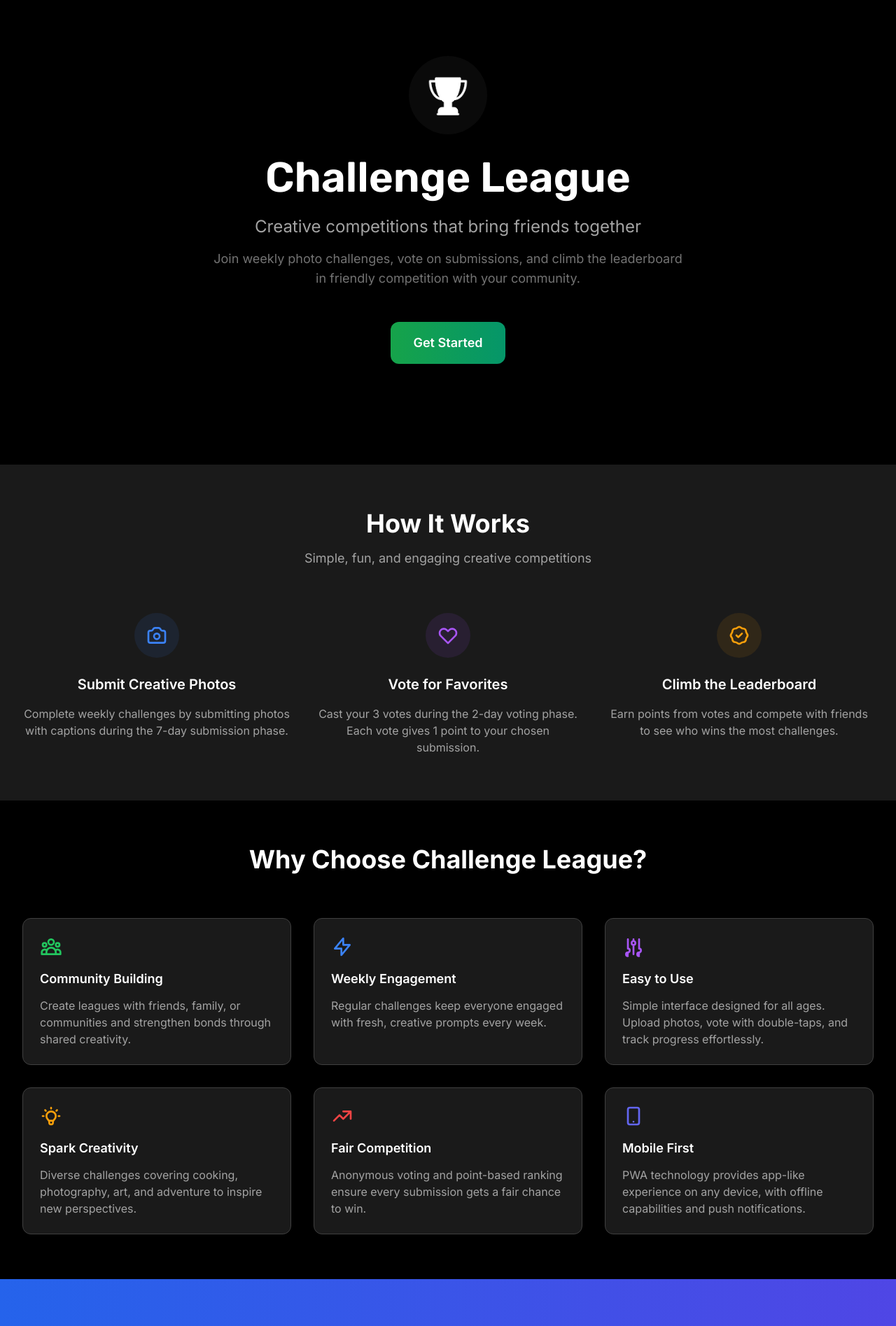
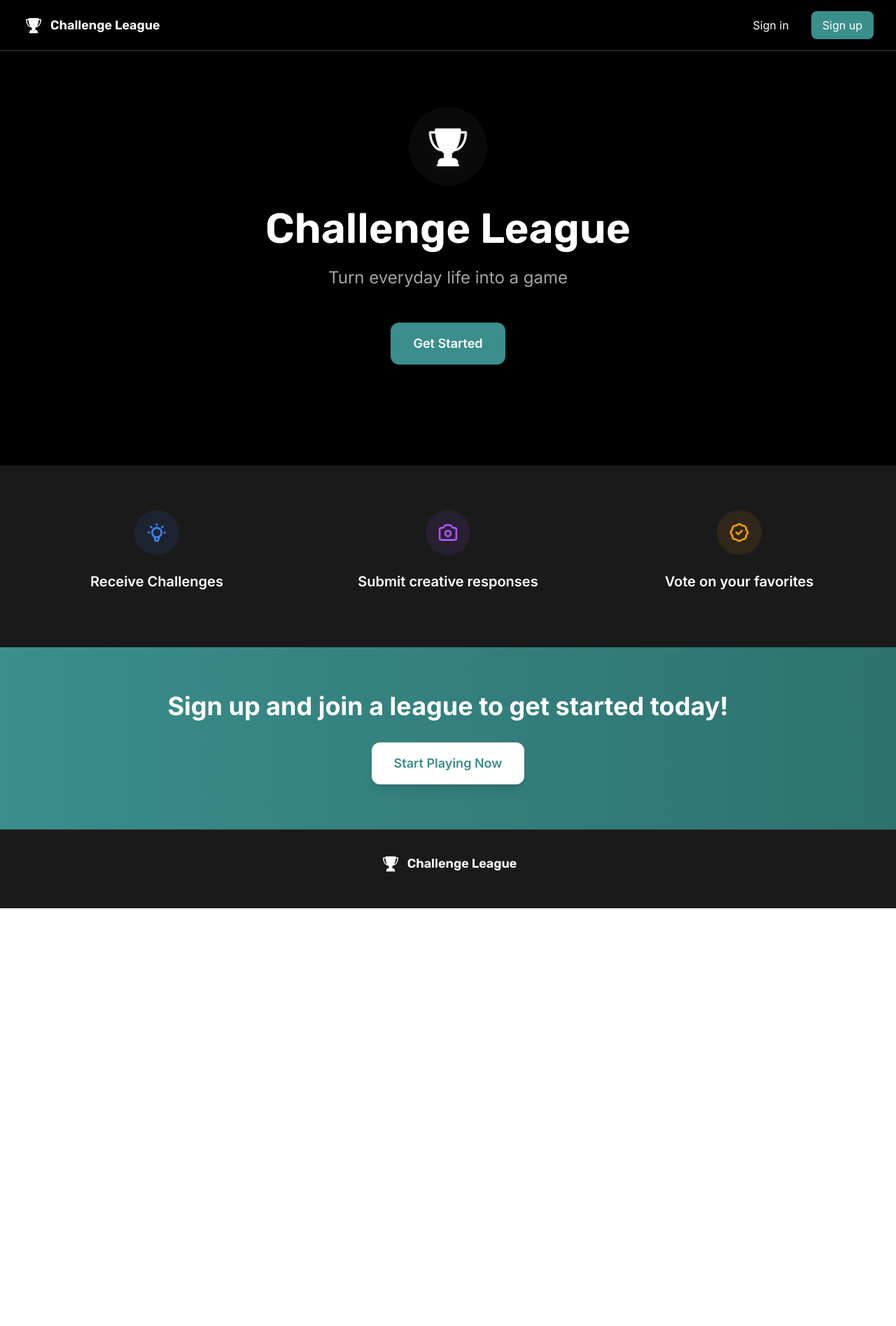
Before and after one commit to emriedel/challenge-league, a Next.js app: page / in a window 1280 px wide. Shown: the top 1895 px of the page at 70% size. After the commit the page ends 1298 px from the top, so only its background shows below. Built offline with nearby package versions, Linux system fonts and the light colour scheme.

Commit message:
Updated design of marketing landing page

```diff
--- a/src/app/page.tsx
+++ b/src/app/page.tsx
@@ -6,6 +6,40 @@ import PWAInstallButton from '@/components/PWAInstallButton';
 export default function LandingPage() {
   return (
     <div className="min-h-screen bg-app-bg">
+      {/* Header */}
+      <header className="border-b border-app-border">
+        <div className="max-w-7xl mx-auto px-4 sm:px-6 lg:px-8">
+          <div className="flex justify-between items-center py-4">
+            <div className="flex items-center space-x-2">
+              <Image
+                src="/logo.png"
+                alt="Challenge League"
+                width={32}
+                height={32}
+                className="rounded-full"
+              />
+              <span className={`${rubik.className} text-lg font-semibold text-app-text`}>
+                Challenge League
+              </span>
+            </div>
+            <div className="flex space-x-4">
+              <Link
+                href="/auth/signin"
+                className="px-4 py-2 text-app-text hover:text-app-text-secondary transition-colors"
+              >
+                Sign in
+              </Link>
+              <Link
+                href="/auth/signup"
+                className="px-4 py-2 bg-[#3a8e8c] hover:bg-[#2d726f] text-white rounded-lg transition-colors"
+              >
+                Sign up
+              </Link>
+            </div>
+          </div>
+        </div>
+      </header>
+
       {/* Hero Section */}
       <div className="relative overflow-hidden">
         <div className="max-w-7xl mx-auto px-4 sm:px-6 lg:px-8 py-12 sm:py-20">
@@ -28,11 +62,8 @@ export default function LandingPage() {
             <h1 className={`${rubik.className} text-4xl sm:text-6xl font-bold text-app-text mb-6`}>
               Challenge League
             </h1>
-            <p className="text-xl sm:text-2xl text-app-text-secondary mb-4 max-w-3xl mx-auto">
-              Creative competitions that bring friends together
-            </p>
-            <p className="text-lg text-app-text-muted mb-12 max-w-2xl mx-auto">
-              Join weekly photo challenges, vote on submissions, and climb the leaderboard in friendly competition with your community.
+            <p className="text-xl sm:text-2xl text-app-text-secondary mb-12 max-w-3xl mx-auto">
+              Turn everyday life into a game
             </p>
 
             {/* CTA Buttons */}
@@ -40,7 +71,7 @@ export default function LandingPage() {
               <PWAInstallButton />
               <Link
                 href="/app"
-                className="px-8 py-4 bg-gradient-to-r from-green-600 to-emerald-600 hover:from-green-700 hover:to-emerald-700 text-white text-lg font-semibold rounded-xl shadow-lg transition-all duration-200 transform hover:scale-105"
+                className="px-8 py-4 bg-[#3a8e8c] hover:bg-[#2d726f] text-white text-lg font-semibold rounded-xl shadow-lg transition-all duration-200 transform hover:scale-105"
               >
                 Get Started
               </Link>
@@ -52,41 +83,27 @@ export default function LandingPage() {
       {/* How It Works Section */}
       <div className="py-16 bg-app-surface">
         <div className="max-w-7xl mx-auto px-4 sm:px-6 lg:px-8">
-          <div className="text-center mb-16">
-            <h2 className="text-3xl sm:text-4xl font-bold text-app-text mb-4">
-              How It Works
-            </h2>
-            <p className="text-lg text-app-text-secondary max-w-2xl mx-auto">
-              Simple, fun, and engaging creative competitions
-            </p>
-          </div>
 
           <div className="grid md:grid-cols-3 gap-8">
             {/* Step 1 */}
             <div className="text-center">
               <div className="bg-blue-500/10 rounded-full w-16 h-16 flex items-center justify-center mx-auto mb-6">
                 <svg className="w-8 h-8 text-blue-500" fill="none" stroke="currentColor" viewBox="0 0 24 24">
-                  <path strokeLinecap="round" strokeLinejoin="round" strokeWidth={2} d="M3 9a2 2 0 012-2h.93a2 2 0 001.664-.89l.812-1.22A2 2 0 0110.07 4h3.86a2 2 0 011.664.89l.812 1.22A2 2 0 0018.07 7H19a2 2 0 012 2v9a2 2 0 01-2 2H5a2 2 0 01-2-2V9z" />
-                  <path strokeLinecap="round" strokeLinejoin="round" strokeWidth={2} d="M15 13a3 3 0 11-6 0 3 3 0 016 0z" />
+                  <path strokeLinecap="round" strokeLinejoin="round" strokeWidth={2} d="M9.663 17h4.673M12 3v1m6.364 1.636l-.707.707M21 12h-1M4 12H3m3.343-5.657l-.707-.707m2.828 9.9a5 5 0 117.072 0l-.548.547A3.374 3.374 0 0014 18.469V19a2 2 0 11-4 0v-.531c0-.895-.356-1.754-.988-2.386l-.548-.547z" />
                 </svg>
               </div>
-              <h3 className="text-xl font-semibold text-app-text mb-4">Submit Creative Photos</h3>
-              <p className="text-app-text-secondary">
-                Complete weekly challenges by submitting photos with captions during the 7-day submission phase.
-              </p>
+              <h3 className="text-xl font-semibold text-app-text mb-4">Receive Challenges</h3>
             </div>
 
             {/* Step 2 */}
             <div className="text-center">
               <div className="bg-purple-500/10 rounded-full w-16 h-16 flex items-center justify-center mx-auto mb-6">
                 <svg className="w-8 h-8 text-purple-500" fill="none" stroke="currentColor" viewBox="0 0 24 24">
-                  <path strokeLinecap="round" strokeLinejoin="round" strokeWidth={2} d="M4.318 6.318a4.5 4.5 0 000 6.364L12 20.364l7.682-7.682a4.5 4.5 0 00-6.364-6.364L12 7.636l-1.318-1.318a4.5 4.5 0 00-6.364 0z" />
+                  <path strokeLinecap="round" strokeLinejoin="round" strokeWidth={2} d="M3 9a2 2 0 012-2h.93a2 2 0 001.664-.89l.812-1.22A2 2 0 0110.07 4h3.86a2 2 0 011.664.89l.812 1.22A2 2 0 0018.07 7H19a2 2 0 012 2v9a2 2 0 01-2 2H5a2 2 0 01-2-2V9z" />
+                  <path strokeLinecap="round" strokeLinejoin="round" strokeWidth={2} d="M15 13a3 3 0 11-6 0 3 3 0 016 0z" />
                 </svg>
               </div>
-              <h3 className="text-xl font-semibold text-app-text mb-4">Vote for Favorites</h3>
-              <p className="text-app-text-secondary">
-                Cast your 3 votes during the 2-day voting phase. Each vote gives 1 point to your chosen submission.
-              </p>
+              <h3 className="text-xl font-semibold text-app-text mb-4">Submit creative responses</h3>
             </div>
 
             {/* Step 3 */}
@@ -96,102 +113,23 @@ export default function LandingPage() {
                   <path strokeLinecap="round" strokeLinejoin="round" strokeWidth={2} d="M9 12l2 2 4-4M7.835 4.697a3.42 3.42 0 001.946-.806 3.42 3.42 0 014.438 0 3.42 3.42 0 001.946.806 3.42 3.42 0 013.138 3.138 3.42 3.42 0 00.806 1.946 3.42 3.42 0 010 4.438 3.42 3.42 0 00-.806 1.946 3.42 3.42 0 01-3.138 3.138 3.42 3.42 0 00-1.946.806 3.42 3.42 0 01-4.438 0 3.42 3.42 0 00-1.946-.806 3.42 3.42 0 01-3.138-3.138 3.42 3.42 0 00-.806-1.946 3.42 3.42 0 010-4.438 3.42 3.42 0 00.806-1.946 3.42 3.42 0 013.138-3.138z" />
                 </svg>
               </div>
-              <h3 className="text-xl font-semibold text-app-text mb-4">Climb the Leaderboard</h3>
-              <p className="text-app-text-secondary">
-                Earn points from votes and compete with friends to see who wins the most challenges.
-              </p>
-            </div>
-          </div>
-        </div>
-      </div>
-
-      {/* Features Section */}
-      <div className="py-16">
-        <div className="max-w-7xl mx-auto px-4 sm:px-6 lg:px-8">
-          <div className="text-center mb-16">
-            <h2 className="text-3xl sm:text-4xl font-bold text-app-text mb-4">
-              Why Choose Challenge League?
-            </h2>
-          </div>
-
-          <div className="grid md:grid-cols-2 lg:grid-cols-3 gap-8">
-            <div className="bg-app-surface border border-app-border rounded-xl p-6">
-              <div className="text-green-500 mb-4">
-                <svg className="w-8 h-8" fill="none" stroke="currentColor" viewBox="0 0 24 24">
-                  <path strokeLinecap="round" strokeLinejoin="round" strokeWidth={2} d="M17 20h5v-2a3 3 0 00-5.356-1.857M17 20H7m10 0v-2c0-.656-.126-1.283-.356-1.857M7 20H2v-2a3 3 0 015.356-1.857M7 20v-2c0-.656.126-1.283.356-1.857m0 0a5.002 5.002 0 019.288 0M15 7a3 3 0 11-6 0 3 3 0 016 0zm6 3a2 2 0 11-4 0 2 2 0 014 0zM7 10a2 2 0 11-4 0 2 2 0 014 0z" />
-                </svg>
-              </div>
-              <h3 className="text-lg font-semibold text-app-text mb-3">Community Building</h3>
-              <p className="text-app-text-secondary">Create leagues with friends, family, or communities and strengthen bonds through shared creativity.</p>
-            </div>
-
-            <div className="bg-app-surface border border-app-border rounded-xl p-6">
-              <div className="text-blue-500 mb-4">
-                <svg className="w-8 h-8" fill="none" stroke="currentColor" viewBox="0 0 24 24">
-                  <path strokeLinecap="round" strokeLinejoin="round" strokeWidth={2} d="M13 10V3L4 14h7v7l9-11h-7z" />
-                </svg>
-              </div>
-              <h3 className="text-lg font-semibold text-app-text mb-3">Weekly Engagement</h3>
-              <p className="text-app-text-secondary">Regular challenges keep everyone engaged with fresh, creative prompts every week.</p>
-            </div>
-
-            <div className="bg-app-surface border border-app-border rounded-xl p-6">
-              <div className="text-purple-500 mb-4">
-                <svg className="w-8 h-8" fill="none" stroke="currentColor" viewBox="0 0 24 24">
-                  <path strokeLinecap="round" strokeLinejoin="round" strokeWidth={2} d="M12 6V4m0 2a2 2 0 100 4m0-4a2 2 0 110 4m-6 8a2 2 0 100-4m0 4a2 2 0 100 4m0-4v2m0-6V4m6 6v10m6-2a2 2 0 100-4m0 4a2 2 0 100 4m0-4v2m0-6V4" />
-                </svg>
-              </div>
-              <h3 className="text-lg font-semibold text-app-text mb-3">Easy to Use</h3>
-              <p className="text-app-text-secondary">Simple interface designed for all ages. Upload photos, vote with double-taps, and track progress effortlessly.</p>
-            </div>
-
-            <div className="bg-app-surface border border-app-border rounded-xl p-6">
-              <div className="text-amber-500 mb-4">
-                <svg className="w-8 h-8" fill="none" stroke="currentColor" viewBox="0 0 24 24">
-                  <path strokeLinecap="round" strokeLinejoin="round" strokeWidth={2} d="M9.663 17h4.673M12 3v1m6.364 1.636l-.707.707M21 12h-1M4 12H3m3.343-5.657l-.707-.707m2.828 9.9a5 5 0 117.072 0l-.548.547A3.374 3.374 0 0014 18.469V19a2 2 0 11-4 0v-.531c0-.895-.356-1.754-.988-2.386l-.548-.547z" />
-                </svg>
-              </div>
-              <h3 className="text-lg font-semibold text-app-text mb-3">Spark Creativity</h3>
-              <p className="text-app-text-secondary">Diverse challenges covering cooking, photography, art, and adventure to inspire new perspectives.</p>
-            </div>
-
-            <div className="bg-app-surface border border-app-border rounded-xl p-6">
-              <div className="text-red-500 mb-4">
-                <svg className="w-8 h-8" fill="none" stroke="currentColor" viewBox="0 0 24 24">
-                  <path strokeLinecap="round" strokeLinejoin="round" strokeWidth={2} d="M13 7h8m0 0v8m0-8l-8 8-4-4-6 6" />
-                </svg>
-              </div>
-              <h3 className="text-lg font-semibold text-app-text mb-3">Fair Competition</h3>
-              <p className="text-app-text-secondary">Anonymous voting and point-based ranking ensure every submission gets a fair chance to win.</p>
-            </div>
-
-            <div className="bg-app-surface border border-app-border rounded-xl p-6">
-              <div className="text-indigo-500 mb-4">
-                <svg className="w-8 h-8" fill="none" stroke="currentColor" viewBox="0 0 24 24">
-                  <path strokeLinecap="round" strokeLinejoin="round" strokeWidth={2} d="M12 18h.01M8 21h8a2 2 0 002-2V5a2 2 0 00-2-2H8a2 2 0 00-2 2v14a2 2 0 002 2z" />
-                </svg>
-              </div>
-              <h3 className="text-lg font-semibold text-app-text mb-3">Mobile First</h3>
-              <p className="text-app-text-secondary">PWA technology provides app-like experience on any device, with offline capabilities and push notifications.</p>
+              <h3 className="text-xl font-semibold text-app-text mb-4">Vote on your favorites</h3>
             </div>
           </div>
         </div>
       </div>
 
       {/* CTA Section */}
-      <div className="py-16 bg-gradient-to-r from-blue-600 to-indigo-600">
+      <div className="py-16 bg-gradient-to-r from-[#3a8e8c] to-[#2d726f]">
         <div className="max-w-4xl mx-auto text-center px-4 sm:px-6 lg:px-8">
-          <h2 className="text-3xl sm:text-4xl font-bold text-white mb-6">
-            Ready to Start Competing?
+          <h2 className="text-3xl sm:text-4xl font-bold text-white mb-8">
+            Sign up and join a league to get started today!
           </h2>
-          <p className="text-xl text-blue-100 mb-8">
-            Join the creative community and see what challenges await you today.
-          </p>
           <div className="flex flex-col sm:flex-row gap-4 justify-center">
             <PWAInstallButton variant="secondary" />
             <Link
               href="/app"
-              className="px-8 py-4 bg-white text-blue-600 text-lg font-semibold rounded-xl shadow-lg hover:bg-gray-50 transition-all duration-200 transform hover:scale-105"
+              className="px-8 py-4 bg-white text-[#3a8e8c] text-lg font-semibold rounded-xl shadow-lg hover:bg-gray-50 transition-all duration-200 transform hover:scale-105"
             >
               Start Playing Now
             </Link>
@@ -215,9 +153,6 @@ export default function LandingPage() {
                 Challenge League
               </span>
             </div>
-            <p className="text-app-text-muted">
-              Creative competitions for friends and communities
-            </p>
           </div>
         </div>
       </footer>
```
